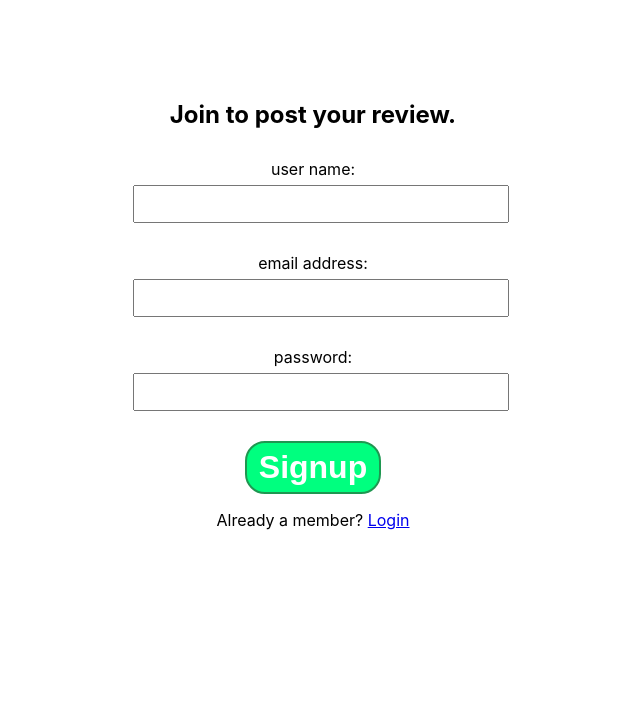
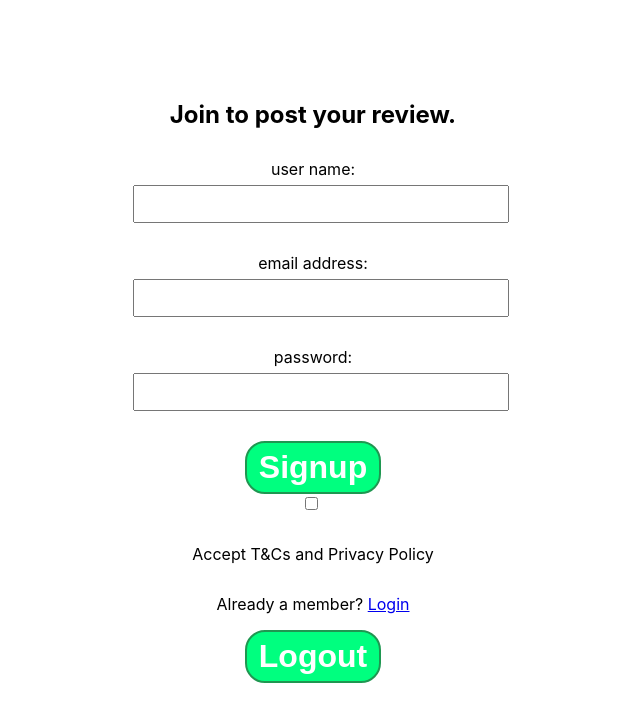
Before and after one commit to ShumailaNaz/Revo_app, a React (Create React App) app: page /Signup in a window 1280 px wide. Shown: the top 722 px of the page, without its empty margins (327-967 px from the left). Built offline with nearby package versions, Linux system fonts and the light colour scheme; no server answers.

Commit message:
Authentication

```diff
--- a/src/components/Login.js
+++ b/src/components/Login.js
@@ -2,20 +2,21 @@ import React from 'react'
 import styles from './Login.module.css'
 import { useState } from 'react'
 import { Link } from 'react-router-dom';
-
+import { useLogin } from '../hooks/useLogin';
 
 export default function Login() {
 const [email,setemail]=useState('');
 const [password,setpassword]=useState('');
-
+const  { login,error,ispending }=useLogin()
 const handlesubmit =(e)=>{
  e.preventDefault()
+ login(email,password)
 }
 
     return (
     <div className={styles['main-form']}>
      <form onSubmit={handlesubmit} className={styles['login-form']}>
-      <h2>Welcome back.</h2>
+      <h2>Welcome back</h2>
       <label>
         <span>email address:</span>
         <input type="email" onChange={(e)=>setemail(e.target.value)} value={email}/>
--- a/src/components/Signup.js
+++ b/src/components/Signup.js
@@ -1,15 +1,20 @@
 import React from 'react'
 import styles from './Signup.module.css'
 import { useState } from 'react';
+import {useSignup} from '../hooks/useSignup';
 import { Link } from 'react-router-dom';
+import { useLogout } from '../hooks/useLogout';
+
 export default function Signup() {
     const [email,setemail]=useState('');
     const [password,setpassword]=useState('');
-    const [name,setName]=useState('')
-
+    const [displayName,setdisplayName]=useState('')
+    const { signup,error,ispending }=useSignup()
+    const{logout}=useLogout()
     const handlesubmit =(e)=>{
         e.preventDefault()
-       }
+        signup(email,password,displayName);
+      }
 
     return (
         <div className={styles['main-form']}>
@@ -17,7 +22,7 @@ export default function Signup() {
           <h2>Join to post your review.</h2>
           <label>
       <span>user name:</span>
-      <input type="text" onChange={(e)=>setName(e.target.value)} value={name}/>
+      <input type="text" onChange={(e)=>setdisplayName(e.target.value)} value={displayName}/>
          </label>
           <label>
             <span>email address:</span>
@@ -31,7 +36,14 @@ export default function Signup() {
           {/* {!isPending && <button className='btn'>Login</button>}
          {isPending && <button className='btn'disabled>loading</button>} */}
          {/* {error && <p>{error}</p>} */}
+         <div className={styles['checkbox']}>
+         <input type="checkbox" id="checkbox" />
+						<label className="checkbox-label" htmlFor="checkbox">
+							Accept T&Cs and Privacy Policy
+						</label>
+					</div>
          <p>Already a member? <Link to='/Login'>Login</Link></p>
+         <button className={styles['button']} onClick={logout}>Logout</button>
         </form>
         </div>
       )
--- a/src/components/Signup.module.css
+++ b/src/components/Signup.module.css
@@ -32,3 +32,10 @@
     cursor: pointer;
     font-size: 2em;
 }
+
+.signup-form input[type="checkbox"] {
+	width: unset;
+	margin-right: 8px;
+    padding: 12px 0px;
+	text-align: center
+}
--- /dev/null
+++ b/src/context/AuthContext.js
@@ -0,0 +1,39 @@
+import { createContext,useReducer,useEffect } from "react";
+import { projectAuth } from "../firebase/config";
+
+
+ export const AuthContext = createContext()
+
+ export const authreducer =(state,action)=>{
+  switch(action.type){
+  case 'LOGIN' :
+    return {...state,user:action.payload }
+  case 'LOGOUT' :
+    return {...state,user:null}
+  case 'AUTH_IS_READY':
+    return {...state,user:action.payload,authIsReady:true}
+    default:
+        return state
+  }
+}
+
+export const AuthContextProvider =({children})=>{
+    const [state, dispatch]=useReducer(authreducer,{
+        user:null,
+        authIsReady :false
+    })
+  //when there is some type of changes in authentication
+ useEffect(() => {
+  const unsub=projectAuth.onAuthStateChanged ((user) => {
+   dispatch({type:'AUTH_IS_READY' , payload: user})
+    unsub()
+  })
+ }, [])
+
+    console.log('Authcontext state : ',state)
+    return (
+        <AuthContext.Provider value={{...state, dispatch }}>
+         {children}
+        </AuthContext.Provider>
+    )
+}
--- /dev/null
+++ b/src/firebase/config.js
@@ -0,0 +1,26 @@
+import firebase from "firebase";
+import 'firebase/firestore'
+import 'firebase/auth'
+
+// import 'firebase/auth'
+
+
+
+const firebaseConfig = {
+    apiKey: "AIzaSyDHpS3xFkHFU9ymsLZ627jz5D_RH9c1z0o",
+    authDomain: "revo-app-20509.firebaseapp.com",
+    projectId: "revo-app-20509",
+    storageBucket: "revo-app-20509.appspot.com",
+    messagingSenderId: "139626996567",
+    appId: "1:139626996567:web:d0365ad67e7665847b1412"
+  };
+
+  //init firebase
+
+  firebase.initializeApp(firebaseConfig)
+
+  //init service
+
+  const projectFirestore = firebase.firestore();
+ const projectAuth = firebase.auth()
+  export {projectFirestore,projectAuth}
--- /dev/null
+++ b/src/hooks/useAuthContext.js
@@ -0,0 +1,14 @@
+import { AuthContext } from "../context/AuthContext";
+import { useContext } from "react";
+
+
+
+export const useAuthContext = ()=>{
+    const context = useContext(AuthContext)
+
+    if(!context){
+        throw Error("useAuthContext must be Authcontextprovider")
+    }
+
+    return context
+}
--- /dev/null
+++ b/src/hooks/useLogin.js
@@ -0,0 +1,48 @@
+import { useState,useEffect } from "react";
+import { projectAuth } from "../firebase/config";
+import { useAuthContext } from "./useAuthContext";
+
+
+export const useLogin = () => {
+const[iscancelled,setiscancelled]=useState(null)
+const[error,seterror]=useState(null)
+const[ispending,setispending]=useState(false)
+const{ dispatch } =useAuthContext()
+
+ const login = async(email,password) =>{
+    seterror(null)
+    setispending(true)
+
+    try{
+         //logout user
+         const res = await projectAuth.signInWithEmailAndPassword(email,password)
+
+
+         //dispatch login option
+         dispatch({type: 'LOGIN' ,payload:res.user})
+
+
+         //update state
+         if(!iscancelled){
+            setispending(false)
+            seterror(null)
+         }
+
+    }
+    catch(err){
+        if(!iscancelled){
+        console.log(err.message)
+        seterror(err.message)
+        setispending(false)
+        }
+    }
+
+ }
+
+ useEffect(() => {
+ return () => setiscancelled(true)
+
+
+ }, [])
+ return { login,error,ispending }
+}
--- /dev/null
+++ b/src/hooks/useLogout.js
@@ -0,0 +1,46 @@
+import { useState,useEffect } from "react";
+import { projectAuth } from "../firebase/config";
+import { useAuthContext } from "./useAuthContext";
+
+
+export const useLogout = () => {
+const[iscancelled,setiscancelled]=useState(null)
+const[error,seterror]=useState(null)
+const[ispending,setispending]=useState(false)
+const{ dispatch } =useAuthContext()
+
+ const logout = async() =>{
+    seterror(null)
+    setispending(true)
+
+    try{
+         //logout user
+         await projectAuth.signOut()
+         //dispatch login option
+         dispatch({type: 'LOGOUT'})
+
+
+         //update state
+         if(!iscancelled){
+            setispending(false)
+            seterror(null)
+         }
+
+    }
+    catch(err){
+        if(!iscancelled){
+        console.log(err.message)
+        seterror(err.message)
+        setispending(false)
+        }
+    }
+
+ }
+
+ useEffect(() => {
+ return () => setiscancelled(true)
+
+
+ }, [])
+ return { logout,error,ispending }
+}
--- /dev/null
+++ b/src/hooks/useSignup.js
@@ -0,0 +1,50 @@
+import { useState,useEffect } from "react";
+import { projectAuth } from "../firebase/config";
+import { useAuthContext } from "./useAuthContext";
+
+
+export const useSignup = () => {
+const[iscancelled,setiscancelled]=useState(null)
+const[error,seterror]=useState(null)
+ const[ispending,setispending]=useState(false)
+ const{ dispatch } =useAuthContext()
+
+
+ const signup = async(email,password,displayName) =>{
+    seterror(null)
+    setispending(true)
+
+
+    try{
+         //signup user
+        const res = await projectAuth.createUserWithEmailAndPassword(email,password)
+
+
+         if(!res){
+            throw new Error('Could not complete sigunup')
+         }
+
+         //add display name
+
+         await res.user.updateProfile( {displayName} )
+
+         //dispatch login option
+         dispatch({type: 'LOGIN' , payload : res.user})
+
+           //update state
+           if(!iscancelled){
+            setispending(false)
+            seterror(null)
+         }
+    }
+    catch(err){
+      if(!iscancelled){
+      console.log(err.message)
+      seterror(err.message)
+      setispending(false)
+      }
+  }
+
+ }
+ return { signup,error,ispending }
+}
--- a/src/index.js
+++ b/src/index.js
@@ -2,11 +2,14 @@ import React from 'react';
 import ReactDOM from 'react-dom/client';
 import './index.css';
 import App from './App';
+import { AuthContextProvider } from './context/AuthContext';
 
 
 const root = ReactDOM.createRoot(document.getElementById('root'));
 root.render(
   <React.StrictMode>
+    <AuthContextProvider>
     <App />
+    </AuthContextProvider>
   </React.StrictMode>
 );
```
